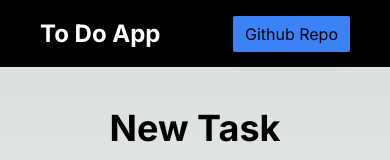
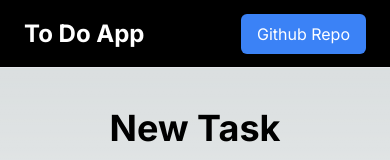
Before and after one commit to austinmargarone/todo-list, a Next.js app: page / in a window 390 px wide. Shown: the top 160 px of the page. Built offline with nearby package versions, Linux system fonts and the light colour scheme; no server answers; the database is empty.

Commit message:
feat: Navbar button style

```diff
--- a/app/components/Navbar.tsx
+++ b/app/components/Navbar.tsx
@@ -3,14 +3,16 @@ import React from "react";
 
 const Navbar = () => {
   return (
-    <div className="h-[4.25rem] bg-black border-b flex justify-between items-center px-[2.5rem]">
-      <div className="navbar-title">To Do App</div>
+    <div className="h-[4.25rem] bg-black border-b flex justify-between items-center px-6 md:px-10">
+      <div className="navbar-title text-white text-2xl font-bold">
+        To Do App
+      </div>
       <div>
         <Link
           href={"https://github.com/austinmargarone/todo-list"}
           target="_blank"
         >
-          <button className="bg-blue-500 px-3 py-1.5 rounded-sm shadow-lg">
+          <button className="bg-blue-500 hover:bg-blue-600 transition-colors duration-300 px-4 py-2 rounded-md shadow-md text-white">
             Github Repo
           </button>
         </Link>
```
